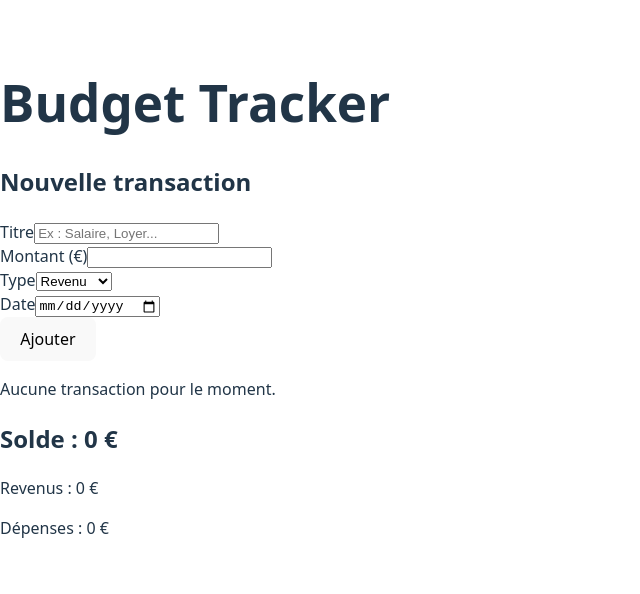
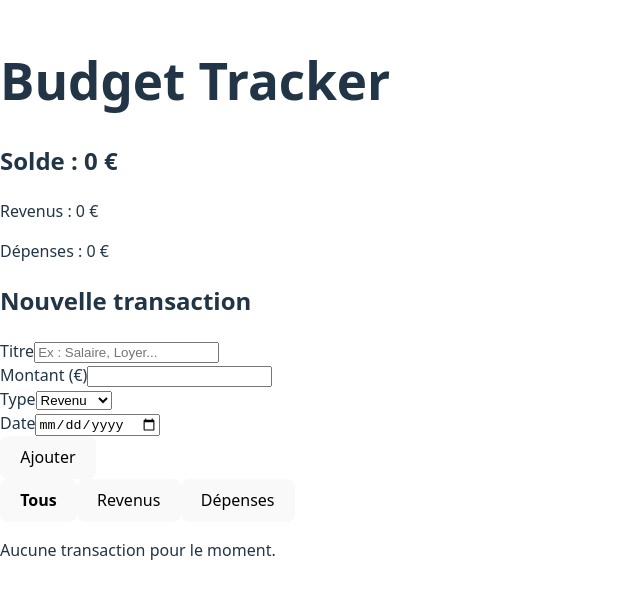
Before and after one commit to SarhouAS/budget-tracker, a React app in the folder budget-tracker/: page / in a window 1280 px wide. Shown: the part 102-696 px from the top of the page, without its empty margins (0-640 px from the left). Built offline with nearby package versions, Linux system fonts and the light colour scheme; the HTML template or start-up script is replaced by a standard one.

Commit message:
feat(filter): add filter by type

```diff
--- a/budget-tracker/src/App.jsx
+++ b/budget-tracker/src/App.jsx
@@ -2,20 +2,26 @@ import { useState } from "react"
 import TransactionForm from "./components/TransactionForm"
 import TransactionList from "./components/TransactionList"
 import Balance from "./components/Balance"
+import Filter from "./components/Filter"
 
 export default function App() {
   const [transactions, setTransactions] = useState([])
+  const [filter, setFilter] = useState("all")
 
   const addTransaction = (t) => setTransactions([t, ...transactions])
   const deleteTransaction = (id) => setTransactions(transactions.filter((t) => t.id !== id))
 
+  const filtered = filter === "all"
+    ? transactions
+    : transactions.filter((t) => t.type === filter)
+
   return (
     <div>
       <h1>Budget Tracker</h1>
+      <Balance transactions={transactions} />
       <TransactionForm onAdd={addTransaction} />
-      <TransactionList transactions={transactions} onDelete={deleteTransaction} />
-      <Balance transactions={transactions} />
-
+      <Filter current={filter} onChange={setFilter} />
+      <TransactionList transactions={filtered} onDelete={deleteTransaction} />
     </div>
   )
 }
--- a/budget-tracker/src/components/Filter.jsx
+++ b/budget-tracker/src/components/Filter.jsx
@@ -0,0 +1,24 @@
+export default function Filter({ current, onChange }) {
+  return (
+    <div>
+      <button
+        onClick={() => onChange("all")}
+        style={{ fontWeight: current === "all" ? "bold" : "normal" }}
+      >
+        Tous
+      </button>
+      <button
+        onClick={() => onChange("income")}
+        style={{ fontWeight: current === "income" ? "bold" : "normal" }}
+      >
+        Revenus
+      </button>
+      <button
+        onClick={() => onChange("expense")}
+        style={{ fontWeight: current === "expense" ? "bold" : "normal" }}
+      >
+        Dépenses
+      </button>
+    </div>
+  )
+}
```
